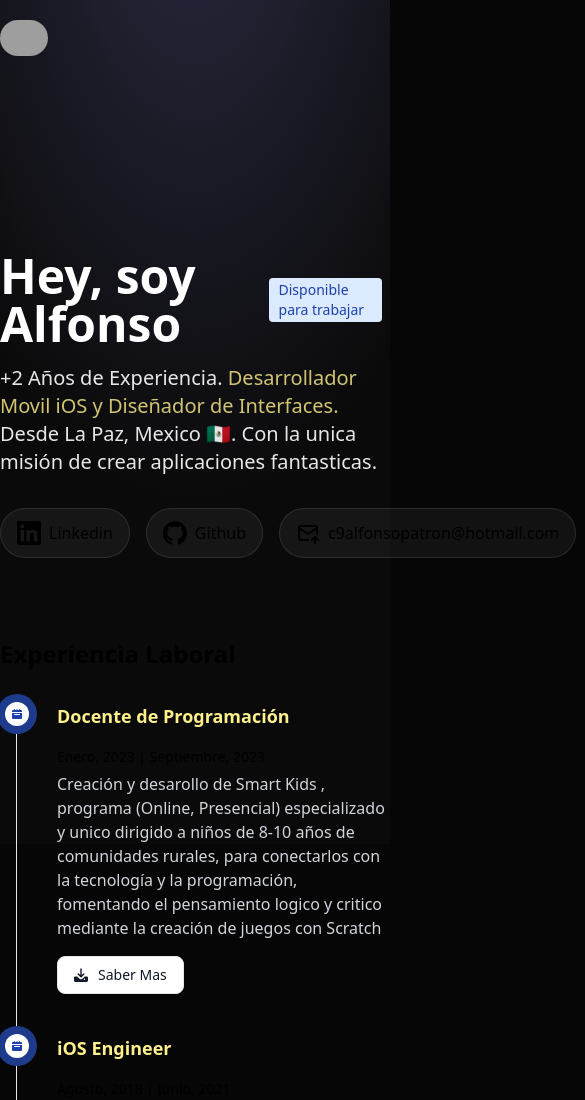
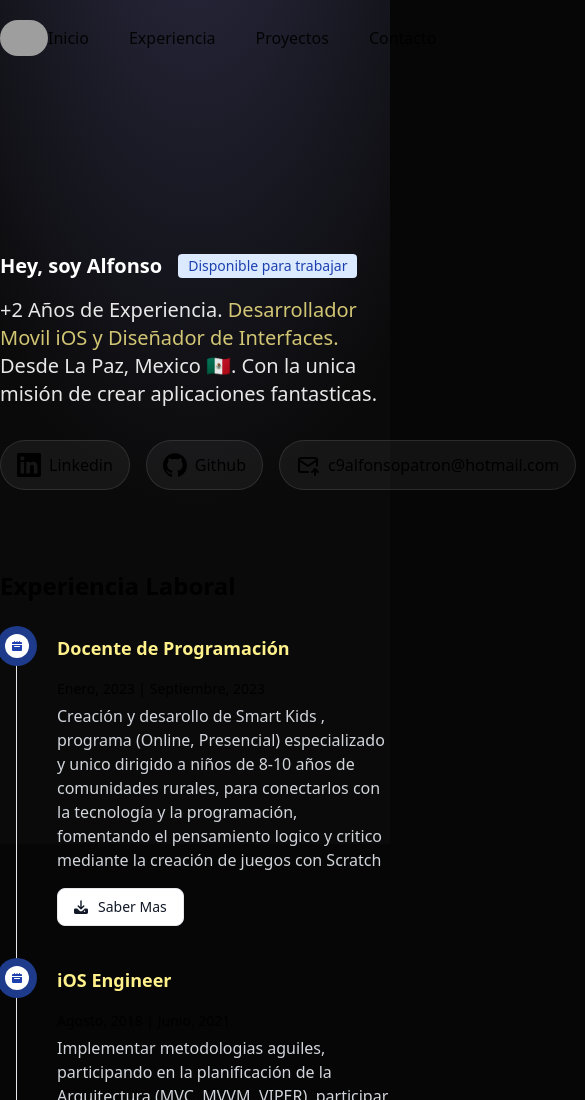
Before and after one commit to Patroncito/portafolio-alfonso-dev, an Astro site: page / in a window 390 px wide. Shown: the top 1100 px of the page, 585 px wide, since content can reach past the window. Built offline with nearby package versions, Linux system fonts and the light colour scheme; Astro itself is replaced by a stand-in of ours; grey boxes are pictures that could not be loaded.

Commit message:
fix header css

```diff
--- a/astro.config.mjs
+++ b/astro.config.mjs
@@ -1,6 +1,7 @@
 import { defineConfig } from 'astro/config';
 
 import tailwind from "@astrojs/tailwind";
+
 
 // https://astro.build/config
 export default defineConfig({
--- a/package.json
+++ b/package.json
@@ -11,6 +11,7 @@
   },
   "dependencies": {
     "@astrojs/check": "^0.4.1",
+    "@astrojs/netlify": "^4.1.1",
     "@astrojs/tailwind": "^5.1.0",
     "@fontsource-variable/onest": "^5.0.2",
     "astro": "^4.2.1",
--- a/src/components/Header.astro
+++ b/src/components/Header.astro
@@ -1,4 +1,4 @@
-<header class="flex justify-between items-center py-5 w-[1120px] mx-auto">
+<header class="flex justify-between items-center py-5 w-full xl:w-[1120px] mx-auto">
     <img
     class="rounded-full w-12 h12 "
     src="https://avatars.githubusercontent.com/u/72732974?v=4"
--- a/src/pages/index.astro
+++ b/src/pages/index.astro
@@ -17,7 +17,7 @@ description ="Contrata a alfonso patron para crear tus aplicaciones moviles en i
 
     <main>
         <SectionContainer class="py-44 pb-20">
-            <h1 class="text-white text-5xl font-bold flex flex-row gap-x-4 pb-4" >Hey, soy Alfonso<a class="flex justify-center items-center" href="https://www.linkedin.com/in/alfonsopatron/" target="_blank"><Badge>Disponible para trabajar</Badge></a>
+            <h1 class="text-white text-xl lg:text-5xl font-bold flex flex-row gap-x-4 pb-4" >Hey, soy Alfonso<a class="flex justify-center items-center" href="https://www.linkedin.com/in/alfonsopatron/" target="_blank"><Badge>Disponible para trabajar</Badge></a>
             </h1>
             <h2 class="text-white text-xl opacity-90">
                 <span>+2 Años de Experiencia.</span>
```
Also changed, not shown: 1 other file.
